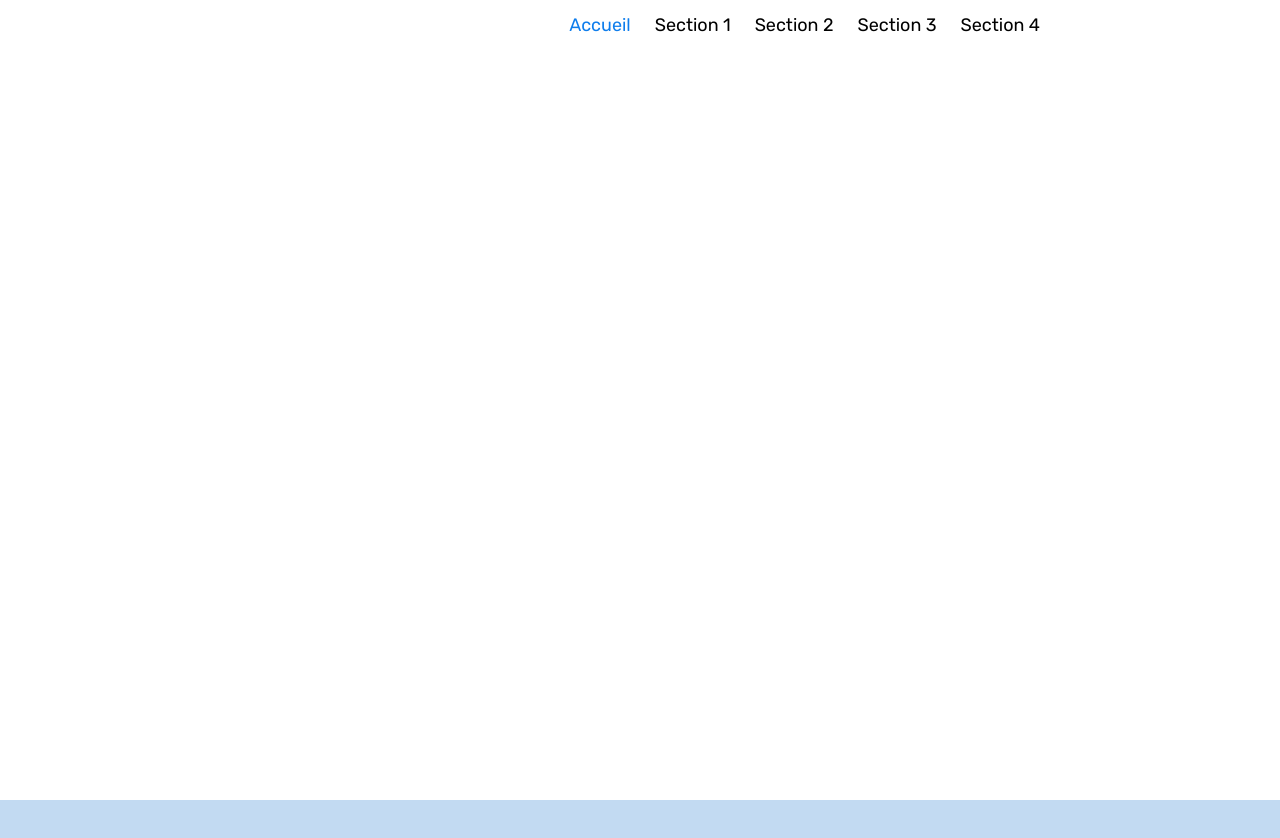
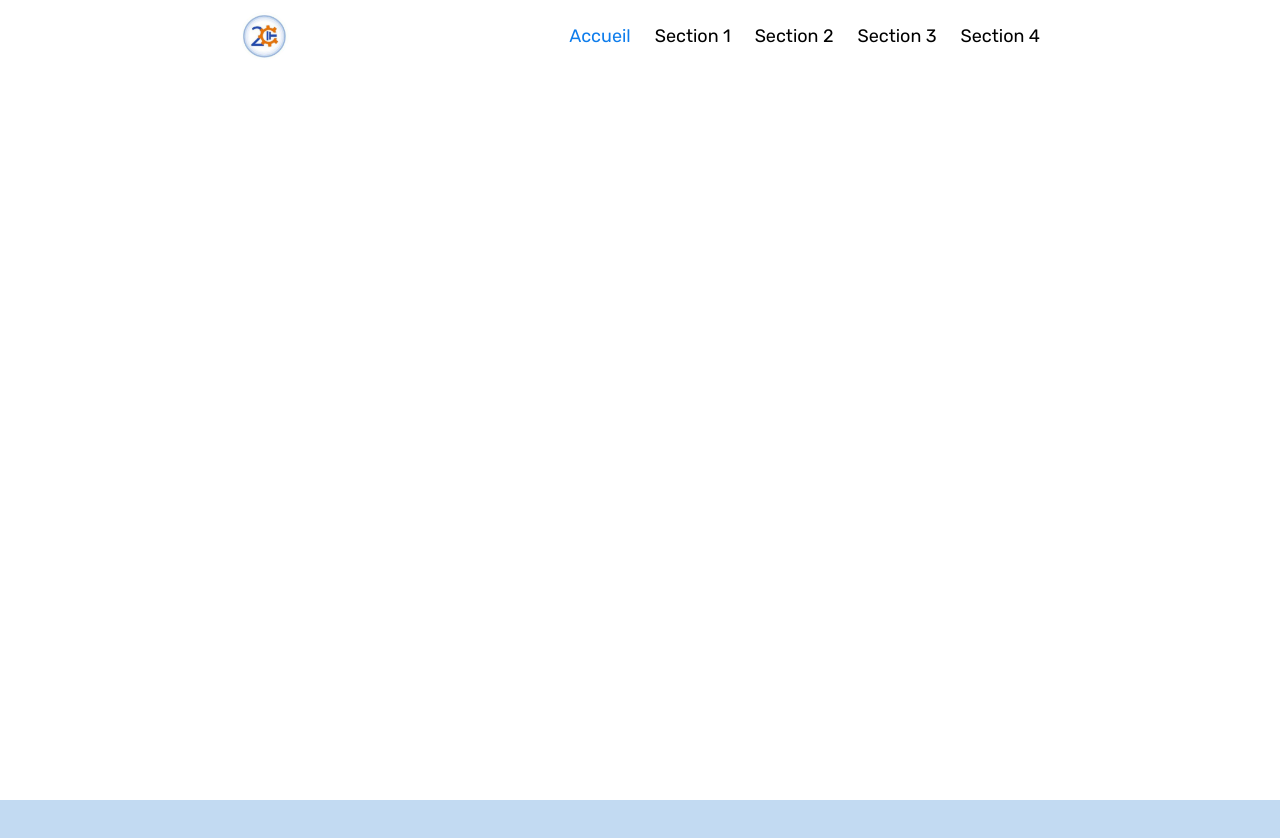
Before and after one commit to dRect911/2CIT, a Next.js app: page / in a window 1280 px wide. Shown: the top 838 px of the page. Built offline with nearby package versions, Linux system fonts and the light colour scheme.

Commit message:
style: added logo to the navbar (placeholder file)

```diff
--- a/components/Navbar.jsx
+++ b/components/Navbar.jsx
@@ -3,7 +3,11 @@ import { Search } from '@carbon/icons-react';
 
 const Navbar = () => {
   return (
-    <div className="fixed top-0 w-full p-3 flex justify-end bg-transparent px-[240px] backdrop-blur-md z-50">
+    <div className="fixed top-0 w-full p-3 flex justify-between bg-transparent px-[240px] backdrop-blur-md z-50">
+        {/* <div className="rounded-full p-[1px] " >
+
+        </div> */}
+        <img src="/logo-2cit.png" className="h-12 rounded-full" />
         <ul className="flex gap-6 items-center font-normal text-[18px] " >
             <li className="text-primary hover:text-primary-dark transition-all cursor-pointer " ><a href="#home">Accueil</a></li>
             <li><a href="#section1">Section 1</a></li>
```
Also changed, not shown: public/logo-2cit.png (added).
